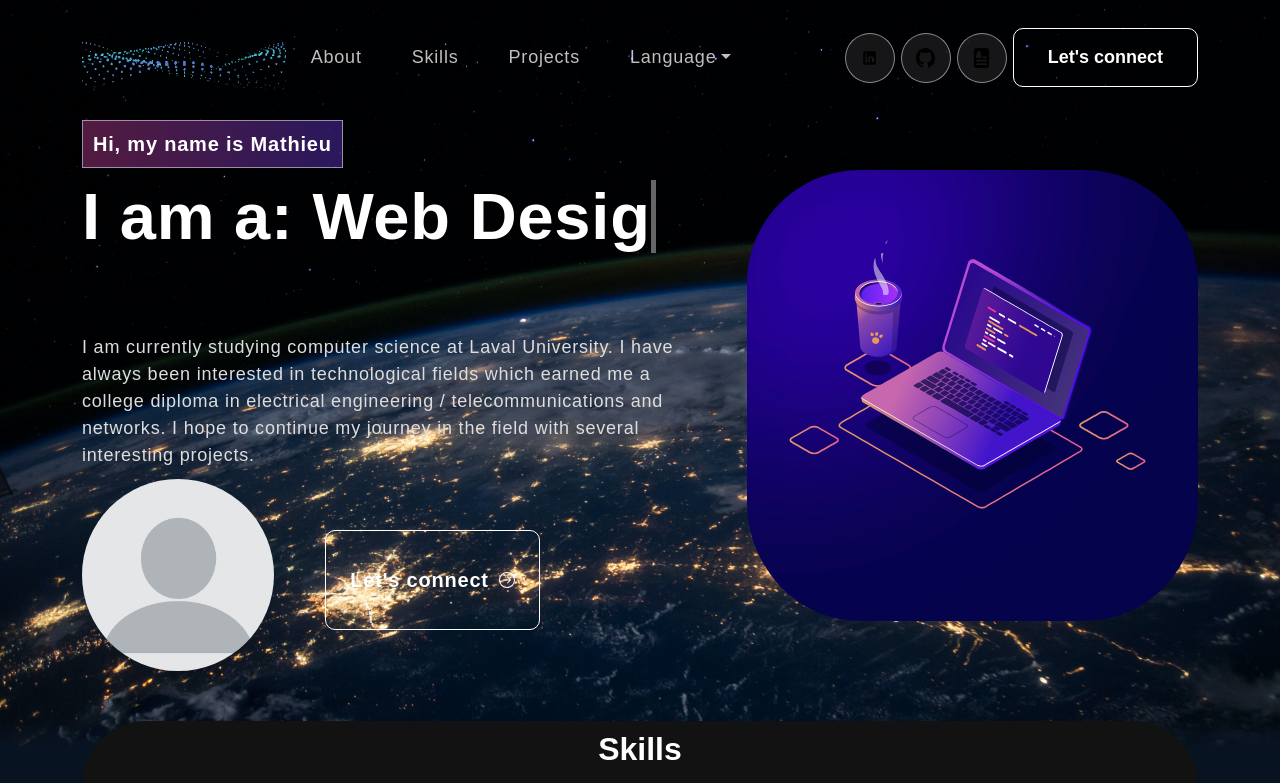
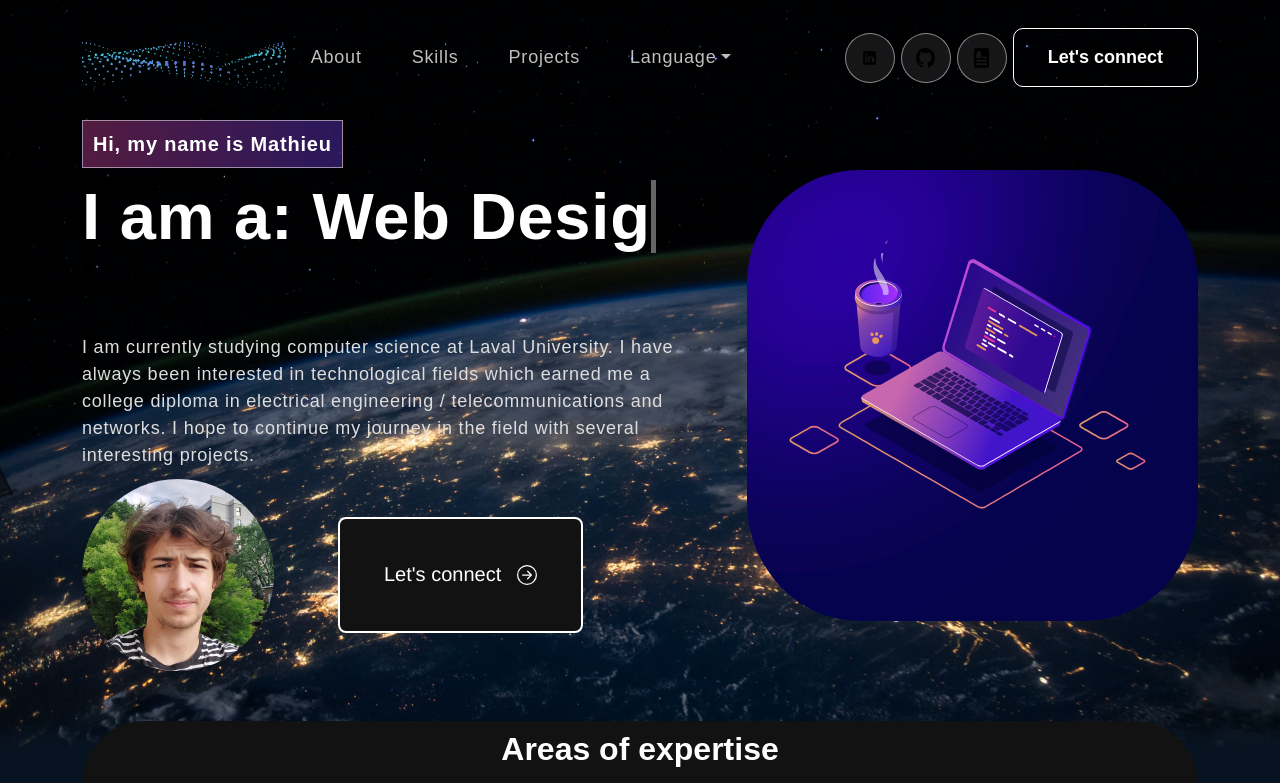
Before and after one commit to matchret/Portfolio, a React (Vite) app: page / in a window 1280 px wide. Shown: the top 783 px of the page. Built offline with nearby package versions, Linux system fonts and the light colour scheme; no server answers; what aws-amplify would draw is missing.

Commit message:
dowload PDF,profile photo, css change,button banner fix,modal portfolio started and text card project done

```diff
--- a/index.html
+++ b/index.html
@@ -4,6 +4,11 @@
     <meta charset="UTF-8" />
     <link rel="icon" type="image/svg+xml" href="/medium-m.svg" />
     <meta name="viewport" content="width=device-width, initial-scale=1.0" />
+    <meta name="title" property="og:title" content="Portfolio Mathieu Chrétien" />
+    <meta name="image" property="og:image" content="./assets/Projects/Portfolio.png" />
+    <meta name="description" property="og:description" content="Interactive portfolio of Mathieu Chrétien"/>
+    <meta name="keywords" content="Mathieu, Chrétien, Portfolio">
+    <meta name="author" content="Mathieu Chrétien" />
     <title>Portfolio Mathieu Chrétien</title>
   </head>
   <body>
--- a/src/App.css
+++ b/src/App.css
@@ -140,6 +140,10 @@ span.navbar-text {
 .social-icon a:hover img {
 	filter: brightness(0) saturate(100%) invert(0%) sepia(7%) saturate(98%) hue-rotate(346deg) brightness(95%) contrast(86%);
 }
+
+
+
+
 .navbar-text a[role=button] {
   font-weight: 700;
   color: #fff;
@@ -173,6 +177,12 @@ span.navbar-text {
 	height: 100%;
 	position: absolute;
 }
+
+
+
+
+
+
 
 
 .nav-logo{
@@ -265,55 +275,89 @@ nav.navbar .animation-nav {
   line-height: 1.5em;
   width: 96%;
 }
+
+
+.banner button span {
+  z-index: 1;
+  position: relative;
+  overflow-wrap: break-word;;
+
+}
+
+.banner button:hover span {
+  color: #000;
+}
+
 .banner button {
-  margin: 8% 8% 0 8%;
-  height: 100px;
+  margin: 3vw 0 3vw 5vw;
+  max-height: 150px;
+  appearance: none;
+  background-color: #121212;
+  border-width: 2px;
+  box-sizing: border-box;
+  color: #000000;
+  cursor: pointer;
+  display: inline;
+  font-family: Clarkson,Helvetica,sans-serif;
+  font-size: 20px;
+  font-weight: 500;
+  letter-spacing: 0;
+  line-height: 1em;
+  opacity: 1;
+  outline: 0;
+  padding: 1.5em 2.2em;
+  position: relative;
+  text-align: center;
+  text-decoration: none;
+  text-rendering: geometricprecision;
+  transition: opacity 300ms cubic-bezier(.694, 0, 0.335, 1),background-color 100ms cubic-bezier(.694, 0, 0.335, 1),color 100ms cubic-bezier(.694, 0, 0.335, 1);
+  user-select: none;
+  -webkit-user-select: none;
+  touch-action: manipulation;
+  vertical-align: baseline;
   color: #fff;
-  border: 1px solid #fff;
-  font-size: 20px;
-	position: relative;
-	background-color: transparent;
-	transition: 0.3s ease-in-out;
-  border-radius: 10px;
-  font-weight: 700;
-  letter-spacing: 0.8px;
-  display: flex;
-  align-items: center;
+  border-color: #fff;
+}
+
+.banner button:hover{
+  border-radius: 8px;
+  border-color: #121212;
+  transition: 500ms;
+
+}
+
+.banner button:hover:before {
+  animation: opacityFallbackIn 0s step-start forwards;
+  clip-path: polygon(0 0, 101% 0, 101% 101%, 0 101%);
+  border-radius: 8px;
+  border-width: 0;
+}
+
+.banner button::before{
+  animation: opacityFallbackOut .5s step-end forwards;
+  backface-visibility: hidden;
+  background-color: #fff;
+  clip-path: polygon(-1% 0, 0 0, -25% 100%, -1% 100%);
+  content: "";
+  height: 100%;
+  left: 0;
+  position: absolute;
+  top: 0;
+  transform: translateZ(0);
+  transition: clip-path .5s cubic-bezier(.165, 0.84, 0.44, 1), -webkit-clip-path .5s cubic-bezier(.165, 0.84, 0.44, 1);
+  width: 100%;
+
 }
 
 .banner button img {
+  width: 20px;
   margin-left: 10px;
   filter: invert(1);
-}
-
-.banner button:hover {
-  color: #000000;
-  border: 1px solid #000000;
-}
-.banner button::before{
-  content: "";
-  width: 0%;
-  height: 100%;
-  position: absolute;
-  background-color: #fff;
-  left: 0;
-  top: 0;
-  z-index: -1;
-  transition: 0.3s ease-in-out;
-  border-radius: 10px;
 }
 
 .banner button:hover img {
   filter: invert(0);
   transition: 0.3s ease-in-out;
-}
-
-
-.banner button::after {
-  font-size: 25px;
-  margin-left: 10px;
-  transition: 0.3s ease-in-out;
-  line-height: 1;
 }
 
 .banner .bottom-banner{
@@ -347,12 +391,16 @@ nav.navbar .animation-nav {
 .banner h1 {
   min-height: 195px;
 }
+.banner button {
+  margin: 0 0 0 15px;
+  align-self: center;
+}
 }
 
 @media screen and (max-width: 768px) {
   .banner .profile-photo {
-    width: 30vw;
-    height: 30vw;
+    width: 40vw;
+    height: 40vw;
   }
 }
 
@@ -374,6 +422,10 @@ nav.navbar .animation-nav {
   padding: 10px 20px 20px 20px;
   width: auto;
   align-items: center;
+}
+
+.skill h3{
+  margin-bottom: 15px;
 }
 
 .skill-box p{
--- a/src/Composant/Banner.jsx
+++ b/src/Composant/Banner.jsx
@@ -1,5 +1,5 @@
 import { Col, Container, Row } from "react-bootstrap";
-import PhotoProfile from "../assets/blank-profile-picture.webp";
+import PhotoProfile from "../assets/Image/Banner/profile.jpg";
 import  ArrowRightCircle  from '../assets/arrow-right-circle.svg';
 import AnimationBanner from "./Animation/AnimationBanner";
 import TexteBanner from '../Composant/Animation/TexteBanner';
@@ -20,7 +20,7 @@ export const Banner = () => {
                         <p>{t("banner.Presentation")}</p>
                         <div className="bottom-banner">
                             <img className="profile-photo" src={PhotoProfile} alt="profile-photo co" />
-                            <button onClick={()=> location.href='#connect'}>{t("Navbar.Conne")} <img src={ArrowRightCircle} alt="" /></button>
+                            <button onClick={()=> location.href='#connect'}><span>{t("Navbar.Conne")} <img src={ArrowRightCircle} alt="" /></span></button>
                         </div>
                     </Col>
                     <Col xs={12} md={6} xl={5} >
--- a/src/Composant/Pop-up/CV.jsx
+++ b/src/Composant/Pop-up/CV.jsx
@@ -11,12 +11,27 @@ const Coming = ({open, onClose}) => {
       setNumPages(numPages);
     }
 
+    const PDFDownload = () => {
+      // using Java Script method to get PDF file
+      fetch('CV.pdf').then(response => {
+          response.blob().then(blob => {
+              // Creating new object of PDF file
+              const fileURL = window.URL.createObjectURL(blob);
+              // Setting various property values
+              let alink = document.createElement('a');
+              alink.href = "../CV.pdf";
+              alink.download = 'CV.pdf';
+              alink.click();
+          })
+      })
+  }
+
 if(!open) return null
   return (
     <section onClick={onClose} className='overlay'>
         <div onClick={(e) => {e.stopPropagation()}} className='container-overlay'>
             <p onClick={onClose} className='closeBtn'>X</p>
-            <button >Download</button>
+            <button onClick={PDFDownload}>Download</button>
                     <Document file="../CV.pdf" onLoadSuccess={onDocumentLoadSuccess}>
                         {Array.from(new Array(numPages), (el,index)=> (
                         <Page  width={500}  pageNumber={index+1} key={index+1} />
--- a/src/Composant/Pop-up/ESP.jsx
+++ b/src/Composant/Pop-up/ESP.jsx
@@ -10,12 +10,27 @@ const ESP = ({open, onClose}) => {
       setNumPages(numPages);
     }
 
+    const PDFDownload = () => {
+      // using Java Script method to get PDF file
+      fetch('ESP.pdf').then(response => {
+          response.blob().then(blob => {
+              // Creating new object of PDF file
+              const fileURL = window.URL.createObjectURL(blob);
+              // Setting various property values
+              let alink = document.createElement('a');
+              alink.href = "../ESP.pdf";
+              alink.download = 'ESP.pdf';
+              alink.click();
+          })
+      })
+  }
+
 if(!open) return null
   return (
     <section onClick={onClose} className='overlay'>
         <div onClick={(e) => {e.stopPropagation()}} className='container-overlay'>
             <p onClick={onClose} className='closeBtn'>X</p>
-            <button >Download</button>
+            <button onClick={PDFDownload}>Download</button>
                     <Document file="../ESP.pdf" onLoadSuccess={onDocumentLoadSuccess}>
                         {Array.from(new Array(numPages), (el,index)=> (
                         <Page  width={500} pageNumber={index+1} key={index+1}/>
--- /dev/null
+++ b/src/Composant/Pop-up/Portfolio.jsx
@@ -0,0 +1,20 @@
+import React from 'react'
+
+
+const Portfolio = ({open, onClose}) => {
+if(!open) return null
+
+  return (
+    <section onClick={onClose} className='overlay'>
+    <div onClick={(e) => {e.stopPropagation()}} className='container-overlay'>
+    <p onClick={onClose} className='closeBtn'>X</p>
+    <a href="https://github.com/matchret/Portfolio/tree/Clean" target='_blank'>
+    <button>Git Repo</button>
+    </a>
+    </div>
+    </section>
+
+  )
+};
+
+export default Portfolio;
--- a/src/Composant/Projects.jsx
+++ b/src/Composant/Projects.jsx
@@ -1,17 +1,17 @@
 import { useState } from "react";
-import { Col, Container, Row } from "react-bootstrap";
+import { Container, Row } from "react-bootstrap";
 import { useTranslation } from "react-i18next";
 import Telemetrie from "../assets/Projects/Shema.png"
 import portfolio from '../assets/Projects/Portfolio.png'
 import ReseauAerien from '../assets/Projects/ReseauAerien.png'
 import Coming from "./Pop-up/coming";
 import ESP from "./Pop-up/ESP";
-
+import Portfolio from "./Pop-up/portfolio";
 
 export const Project = () => {
     const [t]= useTranslation('translation');  //Translation i18next
 
-    const [Open1, setOpen1] = useState(false) //
+    const [Open1, setOpen1] = useState(false)
     const [Open2, setOpen2] = useState(false)
     const [Open3, setOpen3] = useState(false)
 
@@ -30,7 +30,7 @@ export const Project = () => {
                     <div className="details">
                         <div className="center">
                             <h3>{t("Projects.portfolio.title")}</h3>
-                            <p>Lorem ipsum is simple dummy text on the printing and typesetting industry.</p>
+                            <p>{t("Projects.portfolio.text")}</p>
                             <a  onClick={()=> setOpen3(true)}>{t("Projects.more")}</a>
                         </div>
                     </div>
@@ -44,7 +44,7 @@ export const Project = () => {
                     <div className="details">
                         <div className="center">
                             <h3>{t("Projects.algo.title")}</h3>
-                            <p>Lorem ipsum is simple dummy text on the printing and typesetting industry.</p>
+                            <p>{t("Projects.algo.text")}</p>
                             <a  onClick={()=> setOpen2(true)}>{t("Projects.more")}</a>
                         </div>
                     </div>
@@ -58,17 +58,16 @@ export const Project = () => {
                     <div className="details">
                         <div className="center">
                             <h3>{t("Projects.ESP.title")}</h3>
-                            <p>Lorem ipsum is simple dummy text on the printing and typesetting industry.</p>
+                            <p>{t("Projects.ESP.text")}</p>
                             <a onClick={()=> setOpen1(true)}>{t("Projects.more")}</a>
                         </div>
                     </div>
                 </div>
                 </Row>
             </Container>
-            <Coming open={Open3} onClose={()=> setOpen3(false)}/>
+            <Portfolio open={Open3} onClose={()=> setOpen3(false)}/>
             <Coming open={Open2} onClose={()=> setOpen2(false)}/>
             <ESP open={Open1} onClose={()=> setOpen1(false)}/>
         </section>
-
     )
 }
--- a/src/assets/Translation/En/translation.json
+++ b/src/assets/Translation/En/translation.json
@@ -17,7 +17,7 @@
 },
 
 "Skills":{
-    "title":"Skills",
+    "title":"Areas of expertise",
     "text":"During my career I have developed several skills in different fields that can be used when designing different projects. Here are some of these skills that I was able to develop in the last couple of years.",
     "s1":"Programmer",
     "s2":"Computer network",
@@ -33,15 +33,15 @@
     "text":"Here are some projects that I had the chance to develop in my career, hoping to add more in the future.",
     "portfolio":{
         "title":"Portfolio Website",
-        "text":""
+        "text":"My first web portfolio developed in a react framework and hosted in the AWS cloud."
     },
     "algo":{
         "title":"Algorithm: The shortest path",
-        "text":""
+        "text":"An algorithm project where I developed a functional graph and the algorithm of Dijkstra/Bellman-Ford to find the shortest path."
     },
     "ESP":{
         "title":"Buoy Mounted Environmental Telemetry System",
-        "text":""
+        "text":"The system obtains several data including humidity, pressure and temperature at different depths on a buoy on the lake. The data must then be transmitted remotely to the computer network to allow access to the data for research."
     },
     "more":"Known more ..."
 },
--- a/src/assets/Translation/Fr/translation.json
+++ b/src/assets/Translation/Fr/translation.json
@@ -17,12 +17,12 @@
 },
 
 "Skills":{
-    "title":"Compétence",
+    "title":"Domaine de compétence",
     "text":"Au cours de ma carrièrre j'ai dévelopée plusieurs compétences dans différents domaines qui peuvent être utilisée lors de la conception de différents projects. Voici une partie de ces compétences que j'ai pu déveloper dans les dernière année.",
     "s1":"Programmeur",
     "s2":"Réseaux Informatiques",
     "s3":"Électronique",
-    "s4":"Project management",
+    "s4":"Gestion de projet",
     "s5":"",
     "tech": "Technology utilisé"
 },
@@ -32,15 +32,15 @@
     "text":"Voici quelques projects que j'ai eu la chance de déveloper dans ma carrière, en espérant d'en ajouter plus dans le future.",
     "portfolio":{
         "title":"Portfolio site Web",
-        "text":""
+        "text":"Mon premier portfolio web dévelopé dans un framework react et hébergé dans le nuage AWS."
     },
     "algo":{
         "title":"Algorithme: Le chemin le plus court",
-        "text":""
+        "text":"Un projet d'algorithme où j'ai développé un graphe fonctionnel et l'algorithme de Dijkstra/Bellman-Ford pour trouver le chemin le plus court."
     },
     "ESP":{
         "title":"Système de télémétire environnemental monté sur bouée",
-        "text":""
+        "text":"Le système obtien de plusieurs données dont l'humidité, la pression et la température à différente profondeur sur une bouée sur le lac. Les données doivent ensuite être transmises à distance au réseau informatique pour permettre l'accès aux données afin d'étudier."
     },
     "more":"En savoir plus ..."
 
```
Also changed, not shown: src/assets/Image/Banner/profile.jpg (added).
